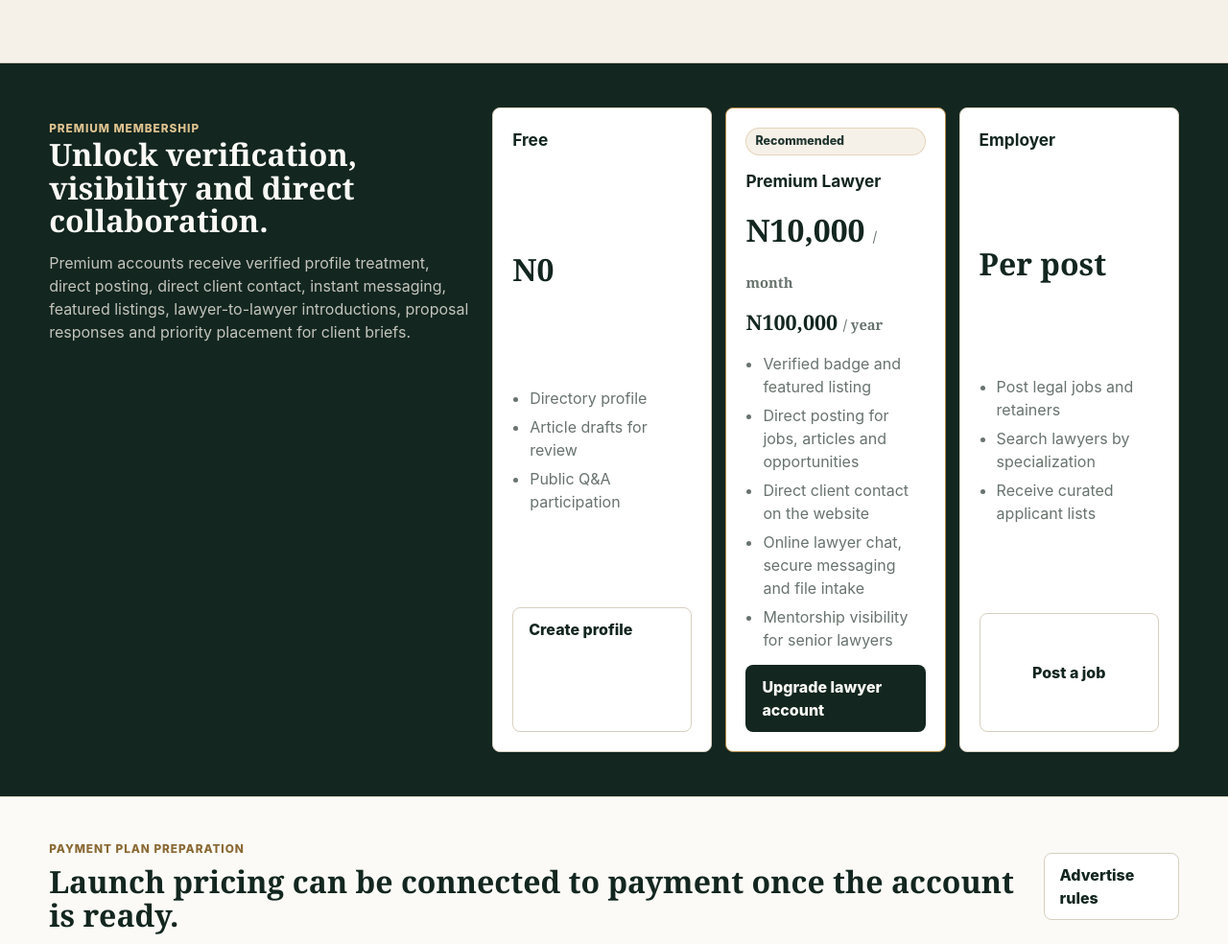
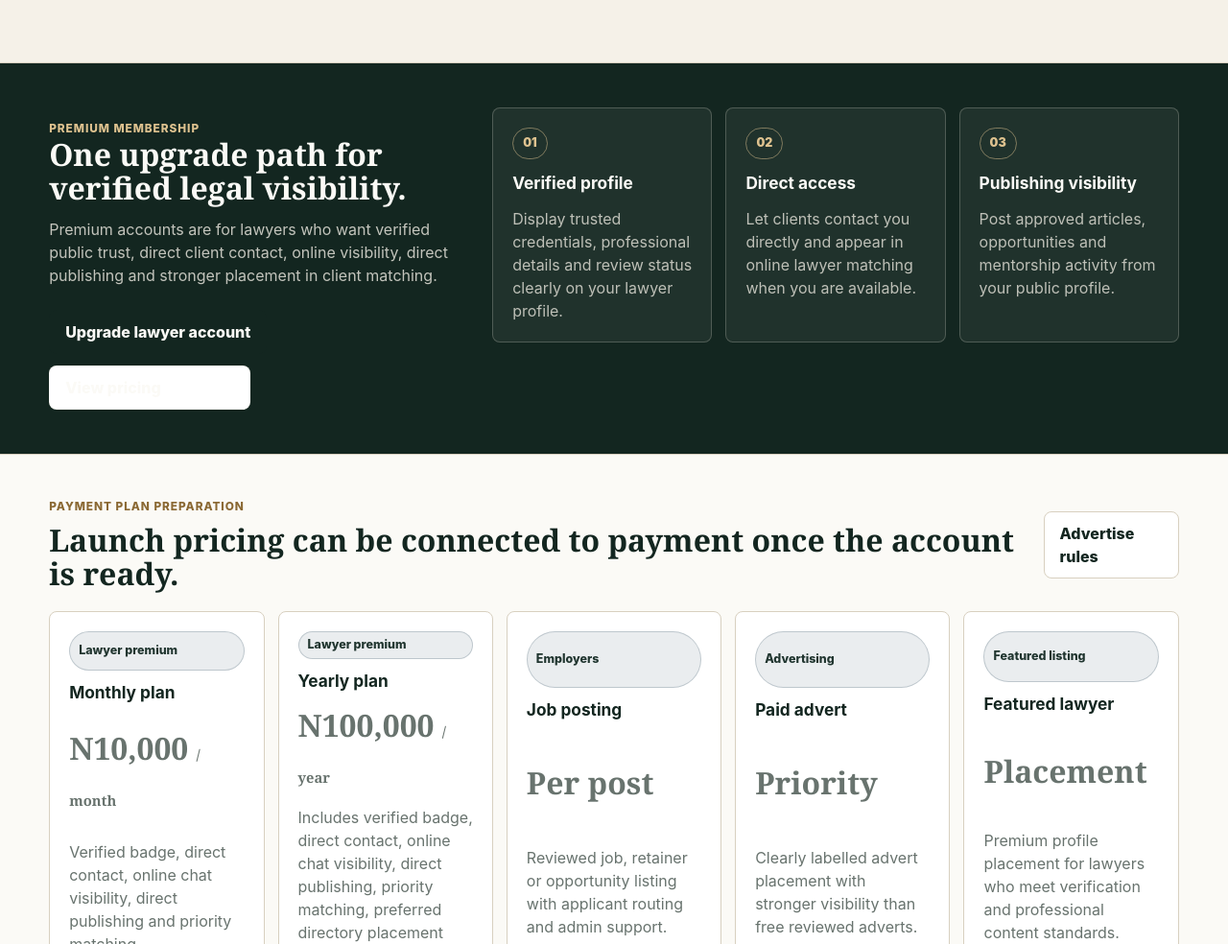
Before and after one commit to beinspiredfh/learnedcircle, a website: page outputs/index.html in a window 1280 px wide. Shown: the part 8022-9006 px from the top of the page at 96% size. Drawn offline with Linux system fonts and the light colour scheme; no server answers.

Commit message:
Reduce membership pricing duplication

```diff
--- a/outputs/index.html
+++ b/outputs/index.html
@@ -477,48 +477,31 @@
       <section class="membership" id="membership">
         <div class="membership-copy">
           <p class="eyebrow">Premium membership</p>
-          <h2>Unlock verification, visibility and direct collaboration.</h2>
+          <h2>One upgrade path for verified legal visibility.</h2>
           <p>
-            Premium accounts receive verified profile treatment, direct posting, direct client contact, instant messaging,
-            featured listings, lawyer-to-lawyer introductions, proposal responses and priority placement for client briefs.
+            Premium accounts are for lawyers who want verified public trust, direct client contact, online visibility,
+            direct publishing and stronger placement in client matching.
           </p>
+          <div class="membership-actions">
+            <a class="primary-action" href="account.html">Upgrade lawyer account</a>
+            <a class="secondary-action light-action" href="#payment-plans">View pricing</a>
+          </div>
         </div>
-        <div class="plan-grid">
-          <article class="plan-card">
-            <h3>Free</h3>
-            <p class="price">N0</p>
-            <ul>
-              <li>Directory profile</li>
-              <li>Article drafts for review</li>
-              <li>Public Q&A participation</li>
-            </ul>
-            <a class="secondary-action" href="account.html?mode=signup">Create profile</a>
+        <div class="premium-benefits" aria-label="Premium membership benefits">
+          <article>
+            <span>01</span>
+            <h3>Verified profile</h3>
+            <p>Display trusted credentials, professional details and review status clearly on your lawyer profile.</p>
           </article>
-          <article class="plan-card featured-plan">
-            <span class="plan-label">Recommended</span>
-            <h3>Premium Lawyer</h3>
-            <div class="billing-options" aria-label="Premium lawyer billing options">
-              <p class="price">N10,000 <span>/ month</span></p>
-              <p class="price yearly-price">N100,000 <span>/ year</span></p>
-            </div>
-            <ul>
-              <li>Verified badge and featured listing</li>
-              <li>Direct posting for jobs, articles and opportunities</li>
-              <li>Direct client contact on the website</li>
-              <li>Online lawyer chat, secure messaging and file intake</li>
-              <li>Mentorship visibility for senior lawyers</li>
-            </ul>
-            <a class="primary-action" href="account.html">Upgrade lawyer account</a>
+          <article>
+            <span>02</span>
+            <h3>Direct access</h3>
+            <p>Let clients contact you directly and appear in online lawyer matching when you are available.</p>
           </article>
-          <article class="plan-card">
-            <h3>Employer</h3>
-            <p class="price">Per post</p>
-            <ul>
-              <li>Post legal jobs and retainers</li>
-              <li>Search lawyers by specialization</li>
-              <li>Receive curated applicant lists</li>
-            </ul>
-            <button type="button" class="secondary-action" data-open-modal="job">Post a job</button>
+          <article>
+            <span>03</span>
+            <h3>Publishing visibility</h3>
+            <p>Post approved articles, opportunities and mentorship activity from your public profile.</p>
           </article>
         </div>
       </section>
--- a/outputs/styles.css
+++ b/outputs/styles.css
@@ -1664,6 +1664,61 @@ textarea {
   color: rgba(245, 241, 232, 0.78);
 }
 
+.membership-actions {
+  display: flex;
+  flex-wrap: wrap;
+  gap: 12px;
+  margin-top: 24px;
+}
+
+.membership-actions .primary-action,
+.membership-actions .secondary-action {
+  width: auto;
+  min-width: 210px;
+}
+
+.light-action {
+  border-color: rgba(245, 241, 232, 0.42);
+  color: var(--paper-soft);
+}
+
+.premium-benefits {
+  display: grid;
+  grid-template-columns: repeat(3, minmax(0, 1fr));
+  gap: 14px;
+  flex: 1;
+}
+
+.premium-benefits article {
+  display: grid;
+  gap: 12px;
+  align-content: start;
+  min-height: 220px;
+  padding: 20px;
+  border: 1px solid rgba(245, 241, 232, 0.22);
+  border-radius: var(--radius);
+  background: rgba(245, 241, 232, 0.06);
+}
+
+.premium-benefits span {
+  width: fit-content;
+  padding: 6px 10px;
+  border: 1px solid rgba(222, 194, 143, 0.5);
+  border-radius: 999px;
+  color: #dec28f;
+  font-size: 0.78rem;
+  font-weight: 900;
+}
+
+.premium-benefits h3,
+.premium-benefits p {
+  margin: 0;
+}
+
+.premium-benefits p {
+  color: rgba(245, 241, 232, 0.74);
+}
+
 .plan-grid {
   grid-template-columns: repeat(3, minmax(0, 1fr));
   flex: 1;
@@ -1916,6 +1971,10 @@ li + li {
 
   .membership-copy {
     max-width: 720px;
+  }
+
+  .premium-benefits {
+    grid-template-columns: repeat(3, minmax(0, 1fr));
   }
 }
 
@@ -1996,6 +2055,7 @@ li + li {
   .mentorship-grid,
   .mentor-list,
   .plan-grid,
+  .premium-benefits,
   .account-grid,
   .network-grid,
   .lawyer-profile-form {
```
